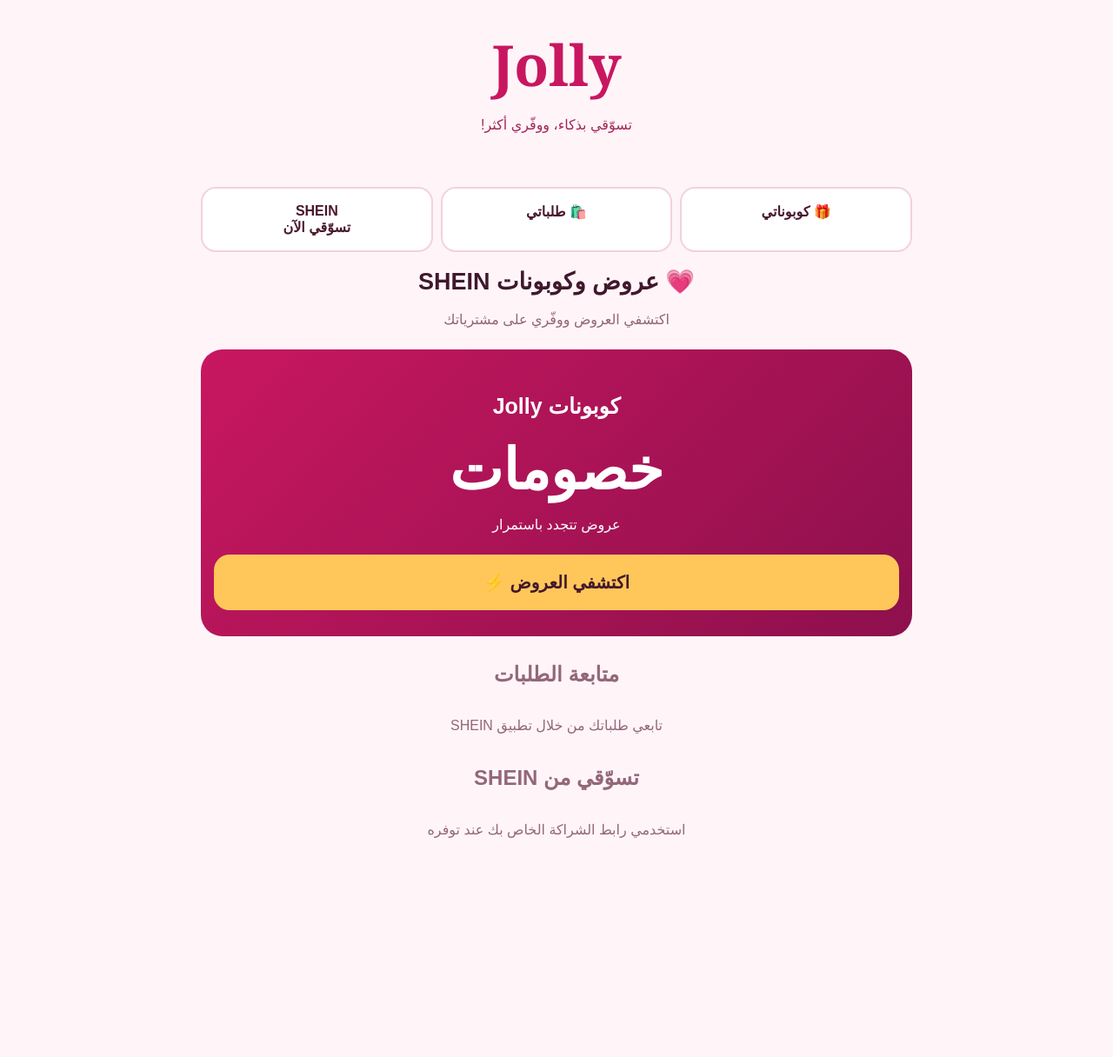
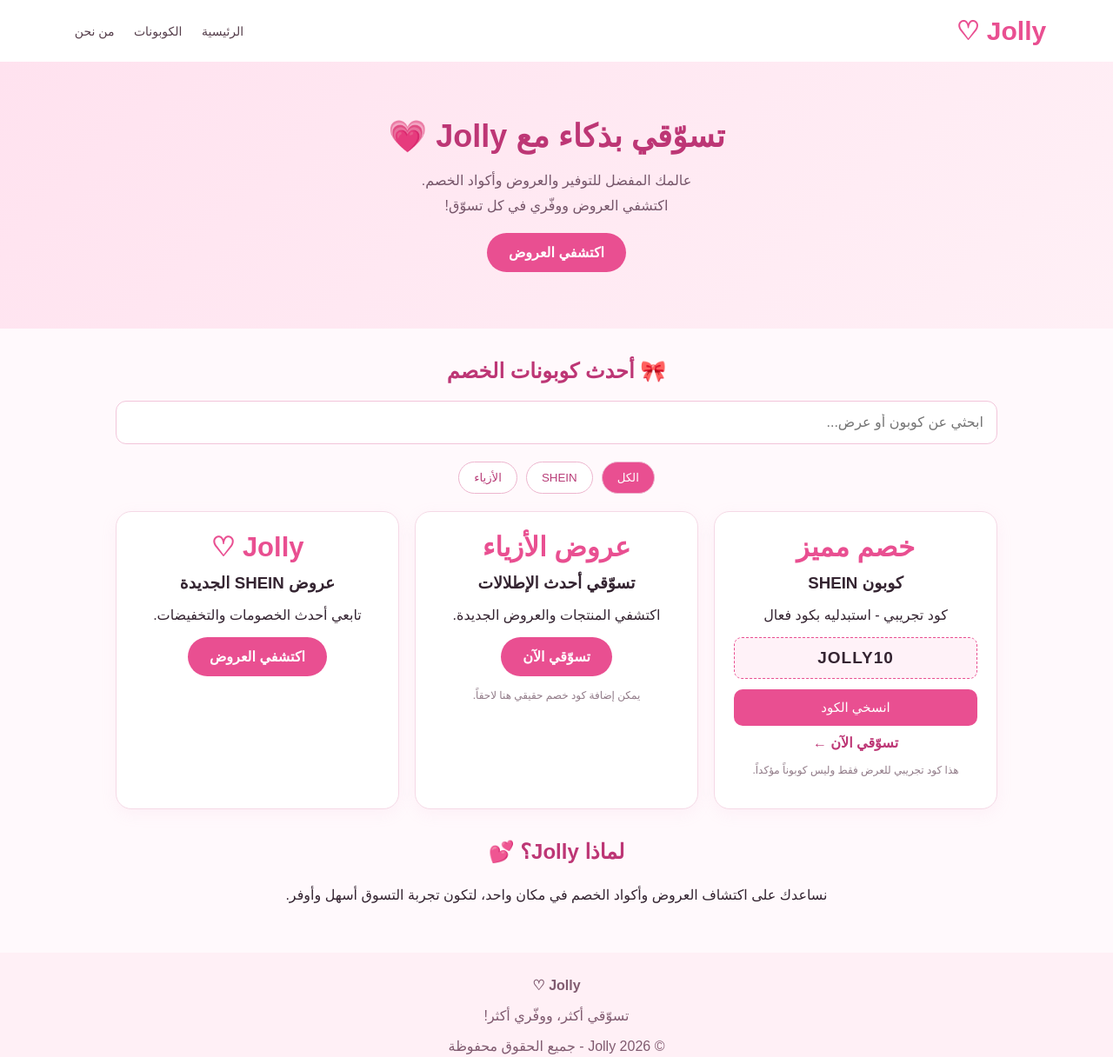
Before and after one commit to maryamsweity60-arch/Jolly, a plain HTML site: page index.html in a window 1280 px wide. Shown: the whole page at 87% size. Before the commit the page ends 1003 px from the top, so only its background shows below. Drawn offline with Linux system fonts and the light colour scheme.

Commit message:
Update index.html

```diff
--- a/index.html
+++ b/index.html
@@ -4,95 +4,127 @@
 <head>
 <meta charset="UTF-8">
 <meta name="viewport" content="width=device-width, initial-scale=1.0">
-<title>Jolly | كوبونات شي إن</title>
+<title>Jolly | عالم الخصومات</title>
 <style>
-* { box-sizing: border-box; }
-body {
-  margin: 0;
-  font-family: Arial, sans-serif;
-  background: #fff5f8;
-  color: #40182c;
-}
-header {
-  text-align: center;
-  padding: 30px 15px;
-}
-.logo {
-  color: #c81760;
-  font-family: Georgia, serif;
-  font-size: 65px;
-  font-weight: bold;
-}
-header p { color: #a32659; }
-.container { padding: 16px; max-width: 850px; margin: auto; }
-nav {
-  display: grid;
-  grid-template-columns: repeat(3,1fr);
-  gap: 9px;
-}
-nav a {
-  background: white;
-  border: 2px solid #f4d1df;
-  border-radius: 17px;
-  padding: 17px 5px;
-  text-align: center;
-  text-decoration: none;
-  color: #49182e;
-  font-weight: bold;
-}
-h1 { text-align: center; font-size: 27px; }
-.intro { text-align: center; color: #926477; }
-.coupon {
-  margin-top: 25px;
-  background: linear-gradient(135deg,#c81760,#8d104c);
-  border-radius: 25px;
-  color: white;
-  text-align: center;
-  padding: 30px 15px;
-}
-.coupon h2 { font-size: 25px; }
-.price { font-size: 65px; font-weight: bold; }
-.action {
-  display: block;
-  background: #ffc75a;
-  color: #43182b;
-  padding: 20px;
-  margin-top: 25px;
-  border-radius: 18px;
-  text-decoration: none;
-  font-weight: bold;
-  font-size: 20px;
-}
-.note { text-align:center; color:#93677a; line-height:2; }
+*{box-sizing:border-box}
+body{margin:0;font-family:Arial,sans-serif;background:#fff9fc;color:#342431}
+header{background:#fff;padding:18px 6%;display:flex;justify-content:space-between;align-items:center;box-shadow:0 2px 12px #0000000b}
+.logo{font-size:30px;font-weight:bold;color:#e94f91}
+nav a{margin:0 9px;text-decoration:none;color:#57404d;font-size:14px}
+.hero{text-align:center;padding:65px 20px;background:linear-gradient(135deg,#ffe2ef,#fff0f6)}
+.hero h1{font-size:36px;color:#bd3675;margin:0 0 15px}
+.hero p{color:#76566a;line-height:1.8}
+.btn{display:inline-block;background:#e94f91;color:white;padding:13px 25px;border-radius:25px;text-decoration:none;border:0;cursor:pointer;font-weight:bold}
+.container{max-width:1050px;margin:35px auto;padding:0 18px}
+h2{text-align:center;color:#bd3675}
+.search{display:block;width:100%;padding:15px;border:1px solid #f2c5da;border-radius:12px;font-size:16px;margin:20px 0}
+.categories{display:flex;gap:10px;justify-content:center;flex-wrap:wrap;margin:20px 0}
+.category{border:1px solid #edb5ce;background:white;color:#b83d78;padding:10px 17px;border-radius:22px;cursor:pointer}
+.category.active{background:#e94f91;color:white}
+.cards{display:grid;grid-template-columns:repeat(auto-fit,minmax(230px,1fr));gap:18px}
+.card{background:white;border:1px solid #f5d9e6;border-radius:18px;padding:22px;text-align:center;box-shadow:0 5px 18px #e9a6c51c}
+.discount{font-size:31px;color:#e94f91;font-weight:bold}
+.card h3{margin:12px 0}
+.code{background:#fff2f8;border:1px dashed #e94f91;padding:12px;border-radius:9px;font-size:19px;font-weight:bold;letter-spacing:1px}
+.copy{width:100%;margin-top:12px;padding:12px;background:#e94f91;color:white;border:0;border-radius:10px;font-size:15px;cursor:pointer}
+.shop{display:block;margin-top:10px;color:#bd3675;text-decoration:none;font-weight:bold}
+.note{font-size:12px;color:#917b88;line-height:1.7}
+footer{text-align:center;padding:28px;background:#fff0f6;color:#805b70;margin-top:50px}
+@media(max-width:600px){.hero h1{font-size:29px}nav a{margin:0 4px;font-size:12px}}
 </style>
 </head>
 <body>
 <header>
-  <div class="logo">Jolly</div>
-  <p>تسوّقي بذكاء، ووفّري أكثر!</p>
+<div class="logo">Jolly ♡</div>
+<nav>
+<a href="#">الرئيسية</a>
+<a href="#offers">الكوبونات</a>
+<a href="#about">من نحن</a>
+</nav>
 </header>
-<div class="container">
-<nav>
-<a href="#offers">🎁 كوبوناتي</a>
-<a href="#orders">🛍️ طلباتي</a>
-<a href="#shein">SHEIN<br>تسوّقي الآن</a>
-</nav>
-<h1>💗 عروض وكوبونات SHEIN</h1>
-<p class="intro">اكتشفي العروض ووفّري على مشترياتك</p>
-<section class="coupon" id="offers">
-<h2>كوبونات Jolly</h2>
-<div class="price">خصومات</div>
-<p>عروض تتجدد باستمرار</p>
-<a class="action" href="#shein">اكتشفي العروض ⚡</a>
+
+<section class="hero">
+<h1>تسوّقي بذكاء مع Jolly 💗</h1>
+<p>عالمك المفضل للتوفير والعروض وأكواد الخصم.<br>اكتشفي العروض ووفّري في كل تسوّق!</p>
+<a class="btn" href="#offers">اكتشفي العروض</a>
 </section>
-<section class="note" id="orders">
-<h2>متابعة الطلبات</h2>
-<p>تابعي طلباتك من خلال تطبيق SHEIN</p>
+
+<main class="container" id="offers">
+<h2>🎀 أحدث كوبونات الخصم</h2>
+<input class="search" id="search" placeholder="ابحثي عن كوبون أو عرض...">
+
+<div class="categories">
+<button class="category active" data-cat="all">الكل</button>
+<button class="category" data-cat="shein">SHEIN</button>
+<button class="category" data-cat="fashion">الأزياء</button>
+</div>
+
+<div class="cards" id="cards">
+<div class="card" data-cat="shein">
+<div class="discount">خصم مميز</div>
+<h3>كوبون SHEIN</h3>
+<p>كود تجريبي - استبدليه بكود فعال</p>
+<div class="code">JOLLY10</div>
+<button class="copy" onclick="copyCode(this)">انسخي الكود</button>
+<a class="shop" href="https://www.shein.com/" target="_blank">تسوّقي الآن ←</a>
+<p class="note">هذا كود تجريبي للعرض فقط وليس كوبوناً مؤكداً.</p>
+</div>
+
+<div class="card" data-cat="fashion">
+<div class="discount">عروض الأزياء</div>
+<h3>تسوّقي أحدث الإطلالات</h3>
+<p>اكتشفي المنتجات والعروض الجديدة.</p>
+<a class="btn" href="https://www.shein.com/" target="_blank">تسوّقي الآن</a>
+<p class="note">يمكن إضافة كود خصم حقيقي هنا لاحقاً.</p>
+</div>
+
+<div class="card" data-cat="shein">
+<div class="discount">Jolly ♡</div>
+<h3>عروض SHEIN الجديدة</h3>
+<p>تابعي أحدث الخصومات والتخفيضات.</p>
+<a class="btn" href="https://www.shein.com/" target="_blank">اكتشفي العروض</a>
+</div>
+</div>
+</main>
+
+<section class="container" id="about">
+<h2>لماذا Jolly؟ 💕</h2>
+<p style="text-align:center;line-height:2">
+نساعدك على اكتشاف العروض وأكواد الخصم في مكان واحد،
+لتكون تجربة التسوق أسهل وأوفر.
+</p>
 </section>
-<section class="note" id="shein">
-<h2>تسوّقي من SHEIN</h2>
-<p>استخدمي رابط الشراكة الخاص بك عند توفره</p>
-</section>
-</div>
+
+<footer>
+<strong>Jolly ♡</strong>
+<p>تسوّقي أكثر، ووفّري أكثر!</p>
+<p>© 2026 Jolly - جميع الحقوق محفوظة</p>
+</footer>
+
+<script>
+function copyCode(button){
+const code=button.parentElement.querySelector('.code').innerText;
+if(navigator.clipboard && window.isSecureContext){
+navigator.clipboard.writeText(code).then(()=>button.innerText='تم النسخ ✓').catch(()=>alert('انسخي الكود: '+code));
+}else{
+alert('انسخي الكود: '+code);
+}
+}
+document.getElementById('search').addEventListener('input',function(){
+const value=this.value.toLowerCase();
+document.querySelectorAll('.card').forEach(card=>{
+card.style.display=card.innerText.toLowerCase().includes(value)?'block':'none';
+});
+});
+document.querySelectorAll('.category').forEach(button=>{
+button.addEventListener('click',()=>{
+document.querySelectorAll('.category').forEach(b=>b.classList.remove('active'));
+button.classList.add('active');
+document.querySelectorAll('.card').forEach(card=>{
+card.style.display=button.dataset.cat==='all'||card.dataset.cat===button.dataset.cat?'block':'none';
+});
+});
+});
+</script>
 </body>
 </html>
```
